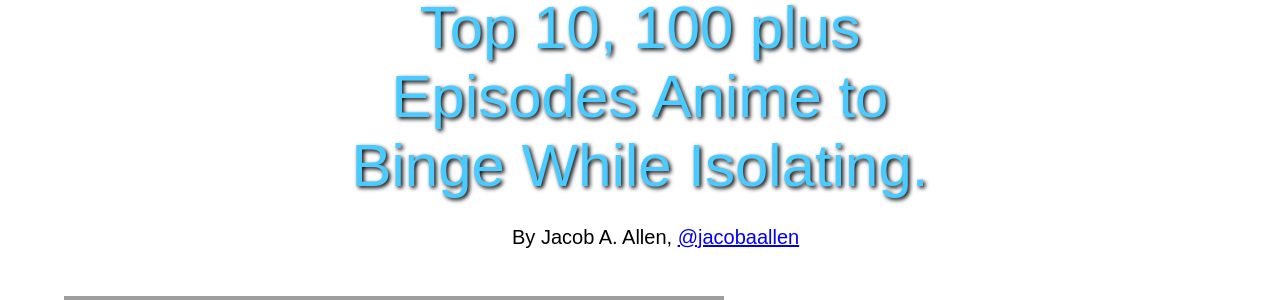
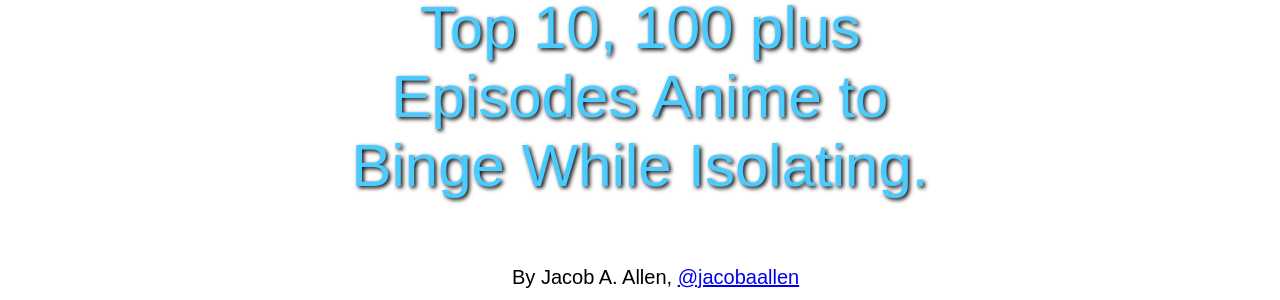
Before and after one commit to Jacobaallen/animehelper, a PHP site: page /Videos/Video-top-10-100-plus.html in a window 1280 px wide. Shown: the part 154-454 px from the top of the page. Run offline with PHP 8.4, Linux system fonts and the light colour scheme; some libraries are stand-ins or nearby versions; grey boxes are pictures that could not be loaded.

Commit message:
fixed up the css

```diff
--- a/Videos/Video-top-10-100-plus.css
+++ b/Videos/Video-top-10-100-plus.css
@@ -112,7 +112,7 @@ body {
 .author {
   text-align: center;
   position: absolute;
-  top: 35%;
+  top: 50%;
   left: 45%;
 }
 
@@ -120,7 +120,7 @@ body {
   display: flex;
   justify-content: center;
   position: absolute;
-  top: 50%;
+  top: 60%;
   left: 30%;
 }
 
@@ -157,7 +157,7 @@ body {
   .author {
     text-align: center;
     position: absolute;
-    top: 360px;
+    top: 400px;
     left: 40%;
     font-size: 20px;
   }
@@ -166,7 +166,7 @@ body {
     display: flex;
     justify-content: center;
     position: absolute;
-    top: 450px;
+    top: 500px;
     left: 5%;
   }
 
@@ -206,7 +206,7 @@ body {
   .author {
     text-align: center;
     position: absolute;
-    top: 400px;
+    top: 450px;
     left: 35%;
     font-size: 30px;
   }
@@ -215,7 +215,7 @@ body {
     display: flex;
     justify-content: center;
     position: absolute;
-    top: 500px;
+    top: 600px;
     left: 20%;
   }
 
```
